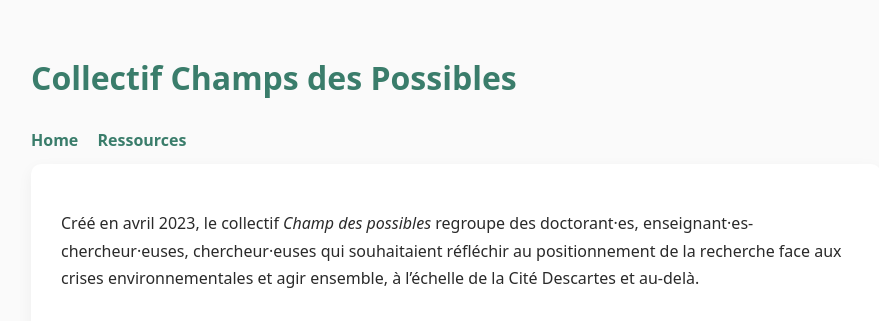
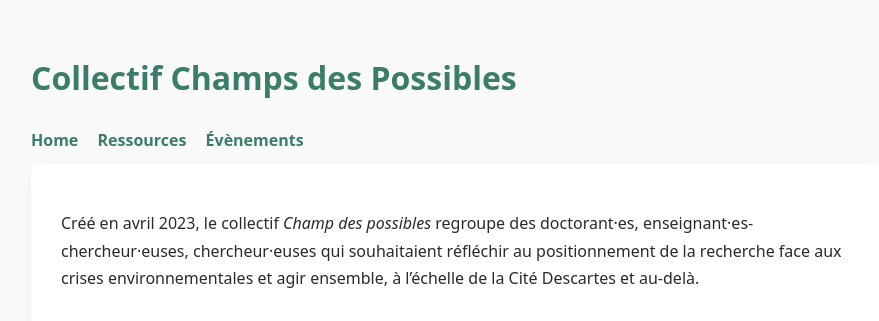
Before and after one commit to champs-des-possibles/champs-des-possibles.github.io, a Jekyll site: the page built from index.md, in a window 1280 px wide and 900 px high. Shown: the top 321 px of the window, without its empty margins (184-1063 px from the left). Built offline with Jekyll 4.4.1, drawn with Linux system fonts in a browser that asks for light colours.

Commit message:
Add link to Évènements in home layout

```diff
--- a/_layouts/home.html
+++ b/_layouts/home.html
@@ -13,6 +13,7 @@
 <nav>
 <a href="/">Home</a>
 <a href="/ressources">Ressources</a>
+<a href="/page_event">Évènements</a>
 </nav>
 </header>
 
```
